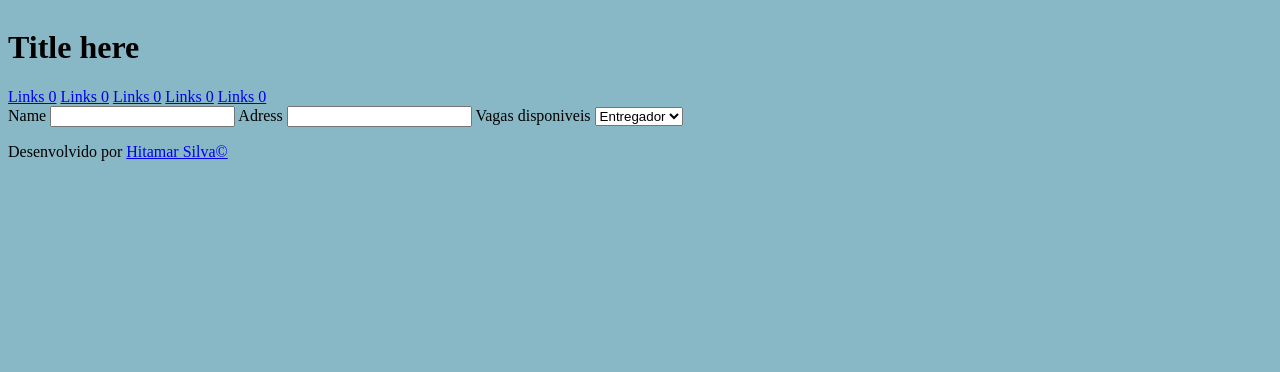
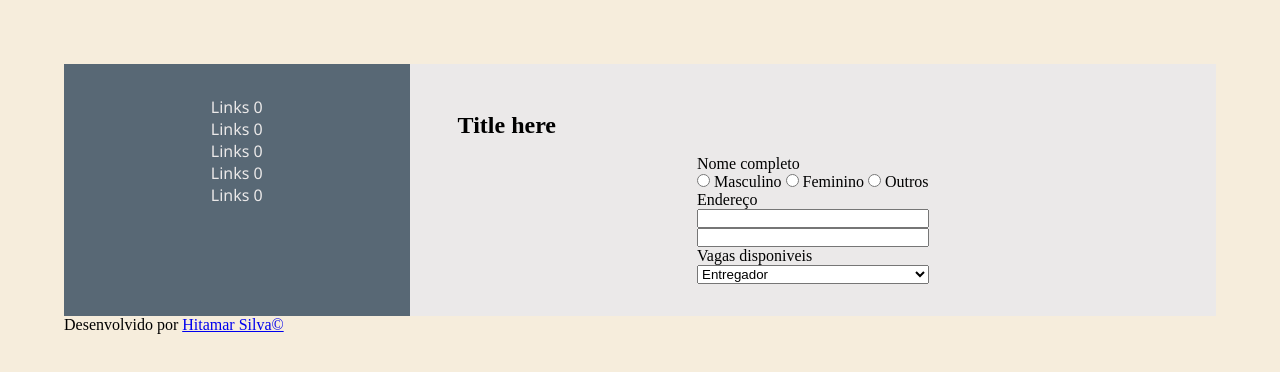
Before and after one commit to hitamarpereiras/aplicacao_web_com_django, a plain HTML site: page index.html in a window 1280 px wide. Drawn offline with Linux system fonts and the light colour scheme.

Commit message:
3º Commit - Atualização de Estrutura

```diff
--- a/css/style.css
+++ b/css/style.css
@@ -1,7 +1,56 @@
 /* Comentario */
+*{
+    padding: 0;
+    margin: 0;
+    box-sizing: border-box;
+}
 
 .body{
     display: flex;
     flex-direction: column;
-    background-color: #88b7c6;
+    background-color: #f6eddc;
+    padding: 4rem;
 }
+
+.header{
+    width: 100%;
+    display: flex;
+    padding: 1rem;
+    background-color: #ebe9e9;
+}
+
+.main{
+    display: flex;
+    flex-wrap: wrap;
+    flex-direction: row;
+}
+
+.nav{
+    width: 30%;
+    display: flex;
+    flex-direction: column;
+    align-items: center;
+    padding: 2rem;
+    background-color: #586875;
+
+    a{
+        text-decoration: none;
+        color: #ebe9e9;
+        font-family:'Segoe UI', Tahoma, Geneva, Verdana, sans-serif;
+    }
+}
+
+.articles{
+    display: flex;
+    flex-direction: column;
+    justify-content: center;
+    align-items: center;
+    width: 70%;
+    padding: 2rem;
+    background-color: #ebe9e9;
+}
+
+.formulario{
+    display: flex;
+    flex-direction: column;
+}
--- a/index.html
+++ b/index.html
@@ -8,10 +8,7 @@
     <title>Site Para Teste</title>
 </head>
 <body class="body">
-    <header class="header">
-        <h1>Title here</h1>
-    </header>
-    <section class="section_body">
+    <main class="main">
         <nav class="nav">
             <a href="#" class="linknav">Links 0</a>
             <a href="#" class="linknav">Links 0</a>
@@ -20,10 +17,25 @@
             <a href="#" class="linknav">Links 0</a>
         </nav>
         <article class="articles">
+            <header class="header">
+                <h1>Title here</h1>
+            </header>
             <form action="" class="formulario">
-                <label for="name_user">Name</label>
+                <label for="name_user">Nome completo</label>
+
+                <section class="genero_user">
+                    <input type="radio" name="genero" id="masculino">
+                    <label for="genero">Masculino</label>
+
+                    <input type="radio" name="genero" id="feminino">
+                    <label for="genero">Feminino</label>
+
+                    <input type="radio" name="genero" id="outros">
+                    <label for="genero">Outros</label>
+                </section>
+
+                <label for="adress_user">Endereço</label>
                 <input type="text" id="name_user" maxlength="50">
-                <label for="adress_user">Adress</label>
                 <input type="text" id="adress_user" maxlength="50">
                 <label for="vagas_user">Vagas disponiveis</label>
                 <select name="vagas_user" id="vagas_user">
@@ -38,6 +50,6 @@
                 <p>Desenvolvido por <a href="#" target="_blank">Hitamar Silva&copy;</a></p>
             </section>
         </footer>
-    </section>
+    </main>
 </body>
 </html>
```
